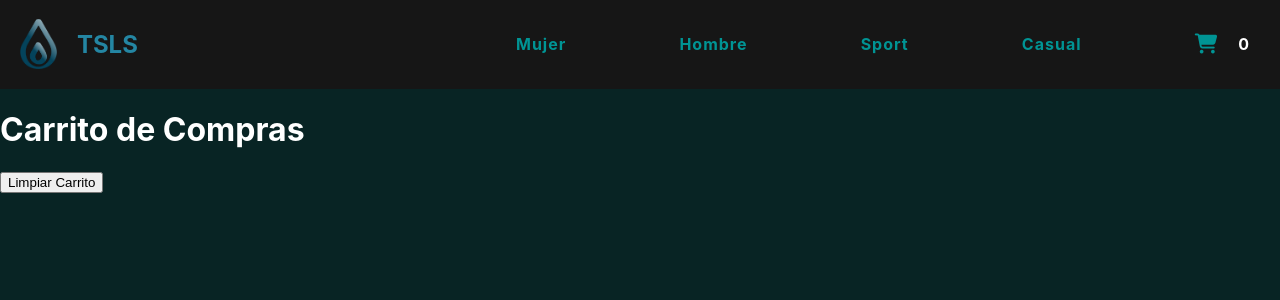
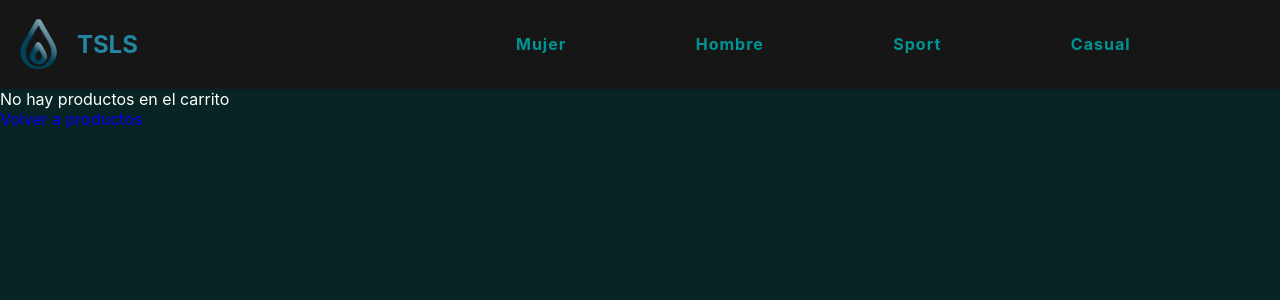
Before and after one commit to ivanamarillo/TSLS, a React (Create React App) app: page /cart in a window 1280 px wide. Shown: the top 300 px of the page. Built offline with nearby package versions, Linux system fonts and the light colour scheme.

Commit message:
Entrega_9

```diff
--- a/src/components/CartListContainer/CartListContainer.js
+++ b/src/components/CartListContainer/CartListContainer.js
@@ -1,9 +1,18 @@
 import './CartListContainer.css';
 import {useContext} from 'react';
 import CartContext from '../../context/CartContext';
+import {Link} from 'react-router-dom';
 
 function CartListContainer() {
     const {cart, limpiarCarrito, removerProducto} = useContext(CartContext);
+    if(!cart.length){
+        return (
+            <div>
+                <div>No hay productos en el carrito</div>
+                <Link to='/'>Volver a productos</Link>
+            </div>
+        );
+    }
     return (
         <div>
             <h1>Carrito de Compras</h1>
--- a/src/components/CartWidget/CartWidget.js
+++ b/src/components/CartWidget/CartWidget.js
@@ -5,13 +5,15 @@ import {useContext} from 'react';
 function CartWidget(){
     const {getCantidadEnCarrito} = useContext(CartContext);
     const cantidad = getCantidadEnCarrito();
+    if(cantidad){
+        return (
+            <div className="ia_cartWidgetContainer">
+                <i className="fa-solid fa-cart-shopping"></i>
+                <p>{cantidad}</p>
+            </div>
+        );
+    }
 
-    return (
-        <div className="ia_cartWidgetContainer">
-            <i className="fa-solid fa-cart-shopping"></i>
-            <p>{cantidad}</p>
-        </div>
-    );
 }
 
 export default CartWidget;
```
